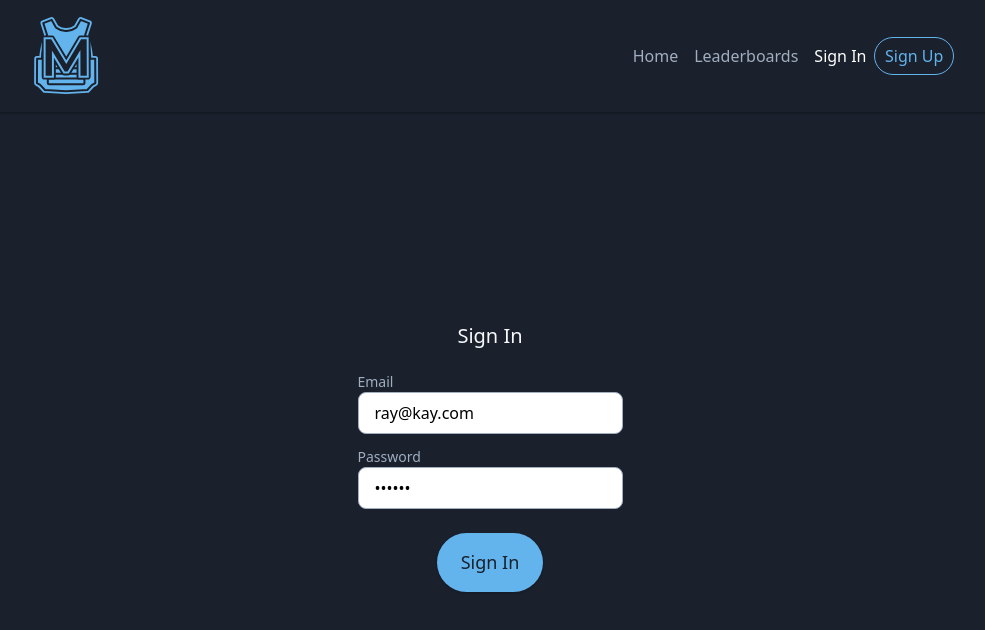
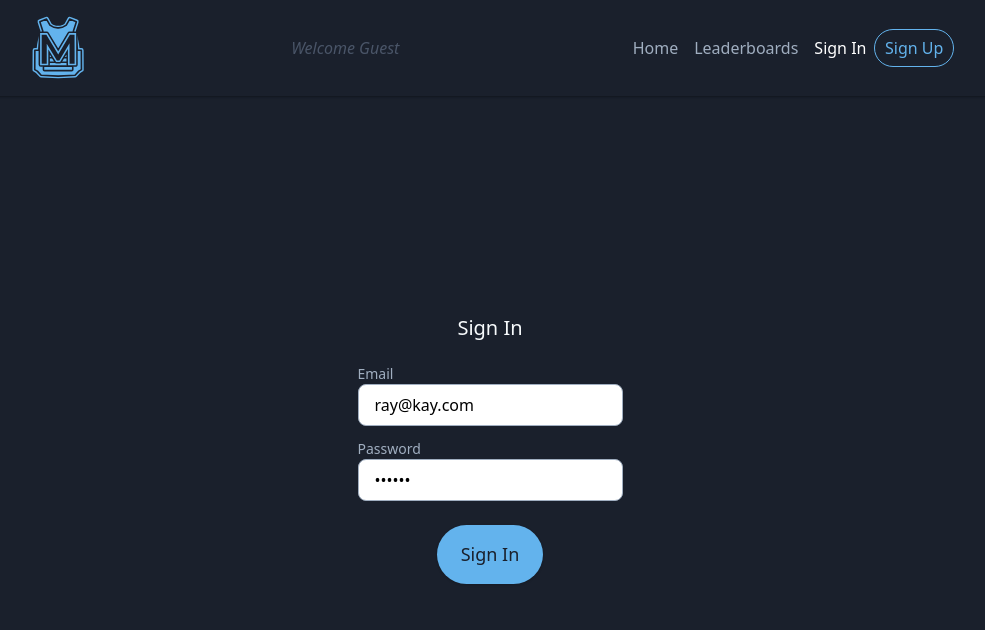
Before and after one commit to raymondkneipp/Murph-MERN, a React (Create React App) app in the folder client/: page /signin in a window 1280 px wide. Shown: the top 630 px of the page, without its empty margins (150-1135 px from the left). Built offline with nearby package versions, Linux system fonts and the light colour scheme.

Commit message:
Responsive navbar

```diff
--- a/client/src/components/Container.js
+++ b/client/src/components/Container.js
@@ -8,8 +8,8 @@ const Wrapper = styled.div`
   padding: 1rem;
   overflow-x: hidden;
 
-  border-style: dashed;
-  border-width: 0rem;
+  border-style: solid;
+  border-top-width: 0rem;
 
   @media (min-width: 24em) {
     border-color: red;
--- a/client/src/components/Navbar.js
+++ b/client/src/components/Navbar.js
@@ -1,9 +1,9 @@
-import React from "react";
+import React, { useContext, useState } from "react";
+import { NavLink } from "react-router-dom";
 import styled from "styled-components";
-import { NavLink } from "react-router-dom";
-import { useContext } from "react";
+import logo from "../assets/img/logo.svg";
+import menu from "../assets/img/menu.svg";
 import { AuthContext } from "../Store";
-import logo from "../assets/img/logo.svg";
 import { Container } from "./Container";
 
 const Nav = styled.nav`
@@ -14,20 +14,37 @@ const Nav = styled.nav`
     display: flex;
     align-items: center;
     justify-content: space-between;
+    flex-wrap: wrap;
   }
 
   & .logo {
     & img {
       width: 100%;
       height: auto;
-      max-width: 5rem;
+      max-width: 4rem;
     }
   }
 `;
 
 const LinksList = styled.div`
-  display: flex;
   align-items: center;
+  display: none;
+  flex-direction: column;
+  flex-basis: 100%;
+
+  @media (min-width: 48em) {
+    flex-direction: row;
+    justify-content: center;
+    flex-basis: auto;
+  }
+
+  @media (min-width: 48em) {
+    display: flex;
+  }
+
+  &.open {
+    display: flex;
+  }
 
   & a {
     color: #a0aec0;
@@ -64,12 +81,35 @@ const Greeting = styled.div`
   padding-right: 1rem;
   margin-right: 0.5rem;
   font-style: italic;
-  border-right: 1px solid #4a5568;
+  border-right: 0.1rem solid #4a5568;
+  display: flex;
+  align-items: center;
+
+  @media (min-width: 48em) {
+    border-right: 0;
+  }
+`;
+
+const Menu = styled.div`
+  display: block;
+  display: flex;
+
+  & > img {
+    cursor: pointer;
+    padding: 0.5rem;
+  }
+
+  @media (min-width: 48em) {
+    & > img {
+      display: none;
+    }
+  }
 `;
 
 export const Navbar = () => {
   const { state } = useContext(AuthContext);
   const { isAuthenticated, user } = state;
+  const [open, setOpen] = useState(false);
 
   return (
     <Nav>
@@ -78,12 +118,16 @@ export const Navbar = () => {
           <img src={logo} alt="Murph" />
         </NavLink>
 
-        <LinksList>
-          {isAuthenticated && user && (
-            <Greeting>
-              Welcome {user.fname} {user.lname}
-            </Greeting>
+        <Menu>
+          {isAuthenticated && user ? (
+            <Greeting>Welcome {user.fname}</Greeting>
+          ) : (
+            <Greeting>Welcome Guest</Greeting>
           )}
+          <img src={menu} alt="Menu" onClick={() => setOpen(!open)} />
+        </Menu>
+
+        <LinksList className={open ? "open" : ""}>
           <NavLink to="/" exact>
             Home
           </NavLink>
```
Also changed, not shown: client/src/assets/img/menu.svg (added).
